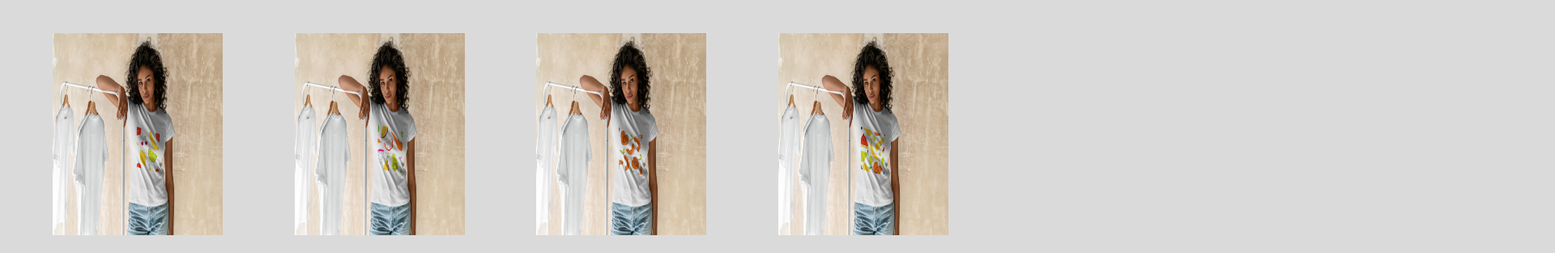
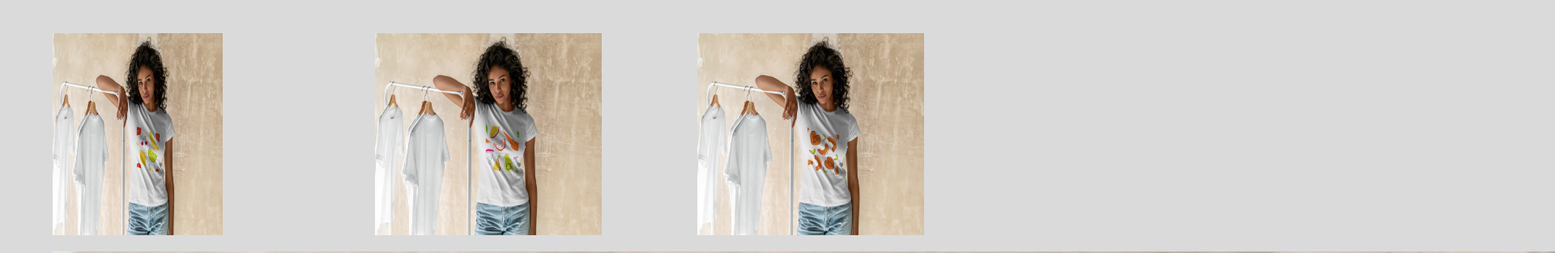
Before and after one commit to Anatoli-Remirez/coderhouseproject, a website: page views/alogrhapic.html in a window 1280 px wide. Shown: the part 157-470 px from the top of the page at 81% size, 1920 px wide, since content can reach past the window. Drawn offline with nearby package versions, Linux system fonts and the light colour scheme.

Commit message:
Update alogrhapic.html

```diff
--- a/views/alogrhapic.html
+++ b/views/alogrhapic.html
@@ -77,15 +77,15 @@
 
           </div>
           <div class="col">
-            <img src="../img/alo2 copia.png" height="270px" width="230px" alt="a2">
+            <img src="../img/alo2 copia.png" height="270px" width="300px" alt="a2">
 
           </div>
           <div class="col">
-            <img src="../img/alo3 copia.png" height="270px" width="230px" alt="a3">
+            <img src="../img/alo3 copia.png" height="270px" width="300px" alt="a3">
 
           </div>
           <div class="col">
-            <img src="../img/alo4 copia.png" height="270px" width="230px" alt="a4">
+            <img src="../img/alo4 copia.png" height="270px" width="3000px" alt="a4">
 
           </div>
         </div>
```
